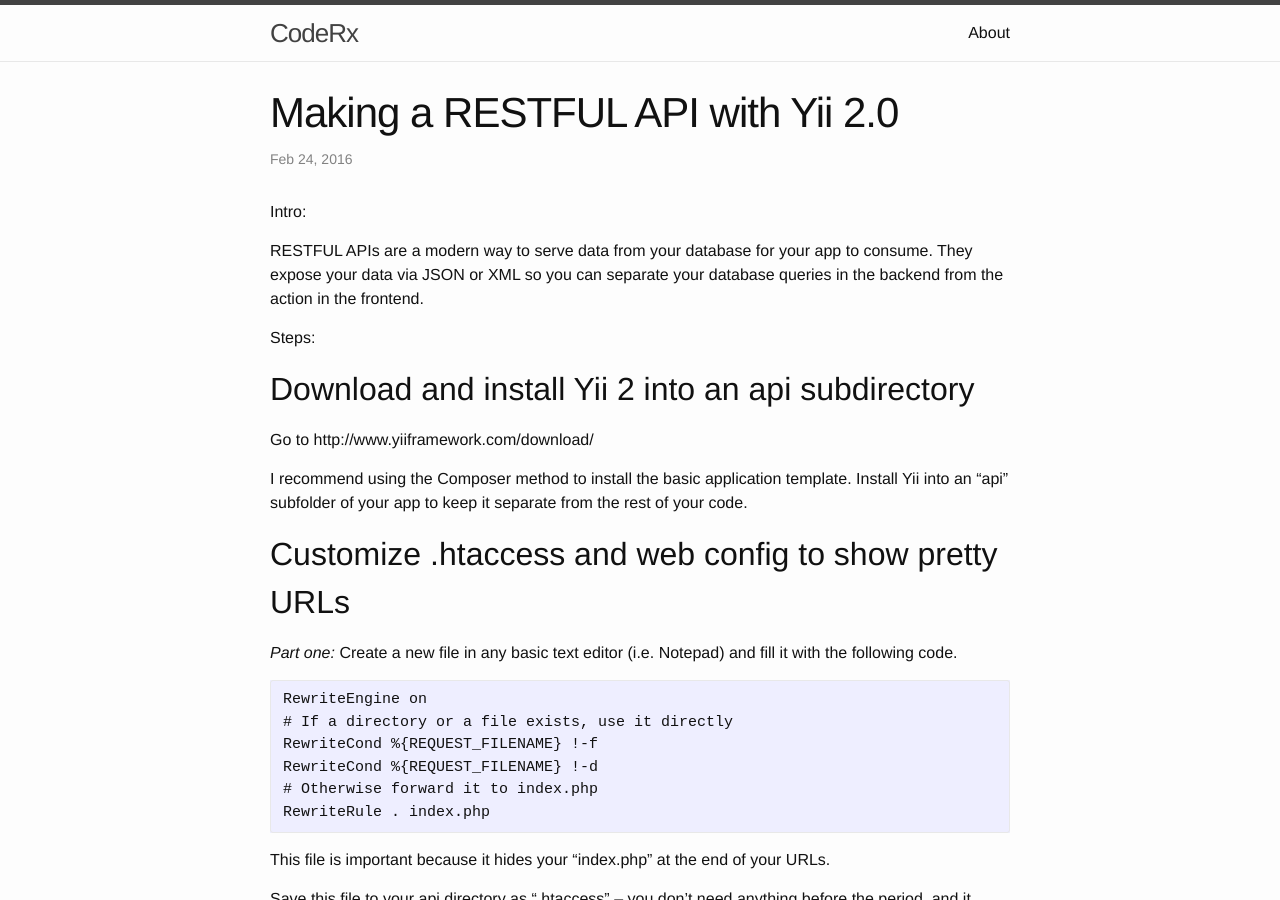
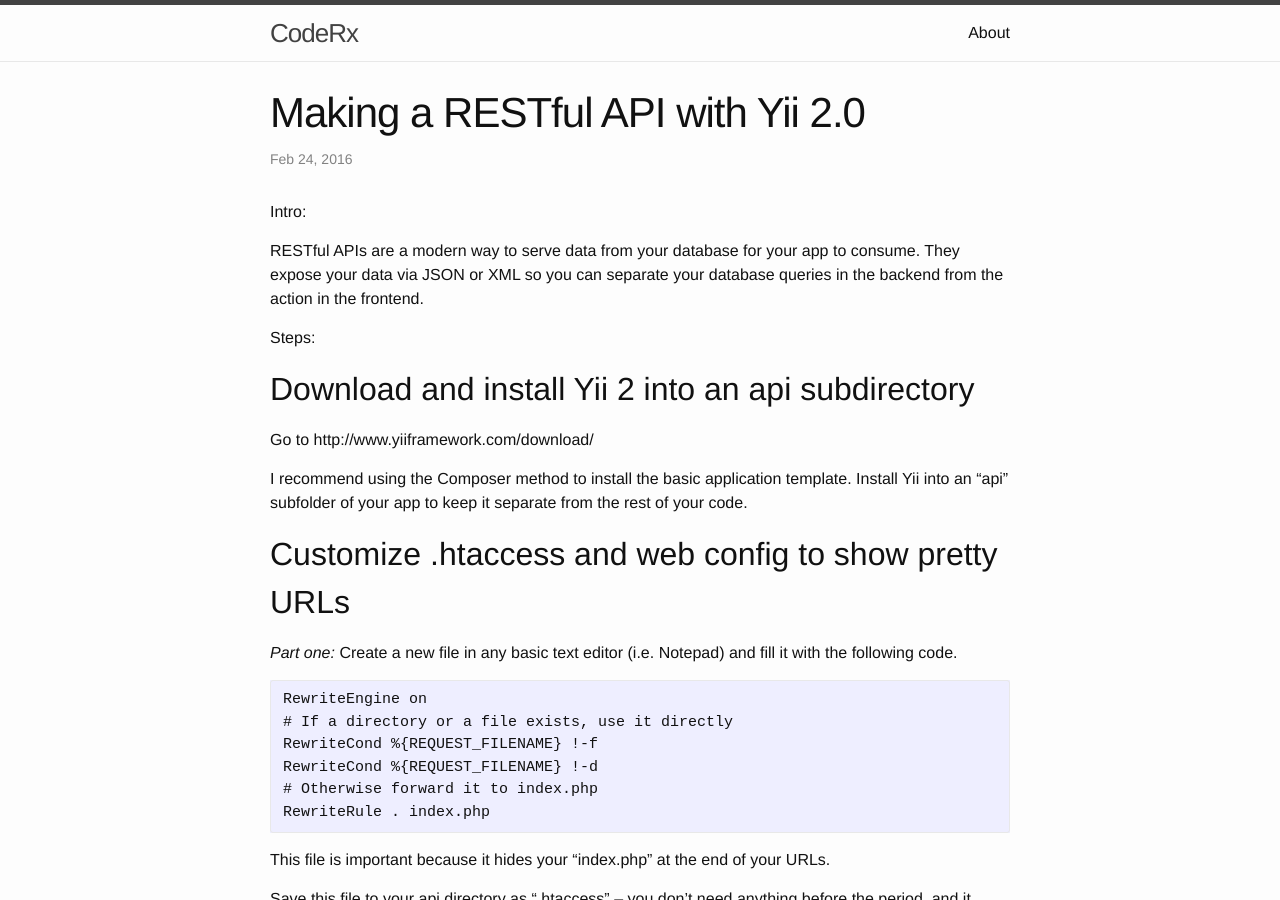
Before and after one commit to jrlegrand/jrlegrand.github.io, a Jekyll site: the page built from _posts/2016-02-15-restful-api-yii.markdown, in a window 1280 px wide and 900 px high. Built offline with Jekyll 4.4.1, drawn with Linux system fonts in a browser that asks for light colours.

```diff
--- a/_posts/2016-02-15-restful-api-yii.markdown
+++ b/_posts/2016-02-15-restful-api-yii.markdown
@@ -1,12 +1,12 @@
 ---
 layout: post
-title:  "Making a RESTFUL API with Yii 2.0"
+title:  "Making a RESTful API with Yii 2.0"
 date:   2016-02-24 10:23:43 -0600
 categories: yii
 ---
 Intro:
 
-RESTFUL APIs are a modern way to serve data from your database for your app to consume.  They expose your data via JSON or XML so you can separate your database queries in the backend from the action in the frontend.
+RESTful APIs are a modern way to serve data from your database for your app to consume.  They expose your data via JSON or XML so you can separate your database queries in the backend from the action in the frontend.
 
 Steps:
 
```
